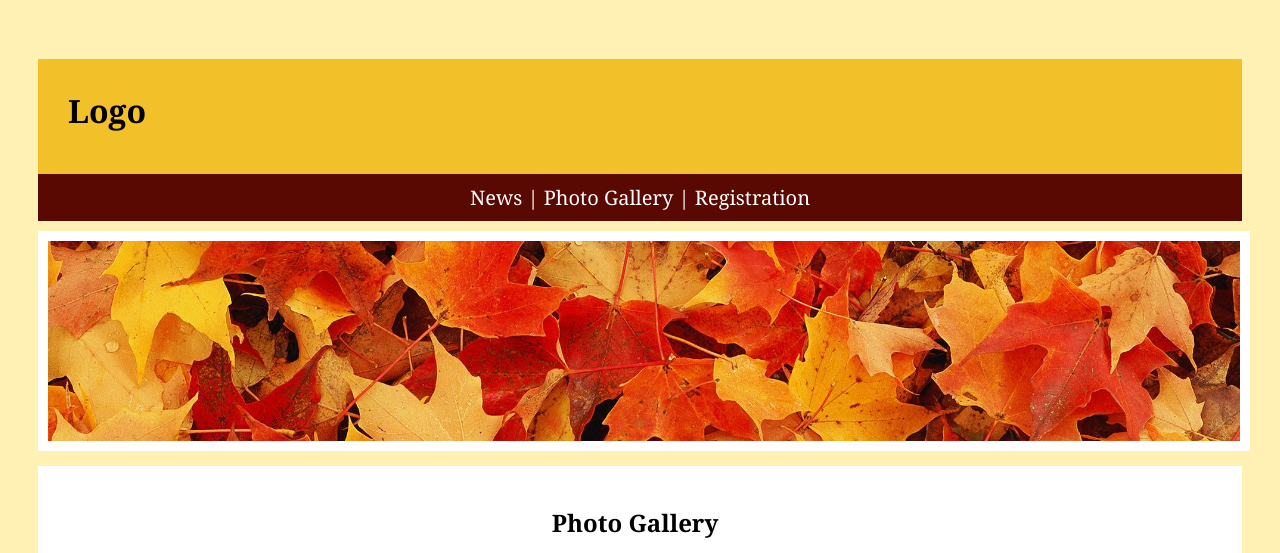
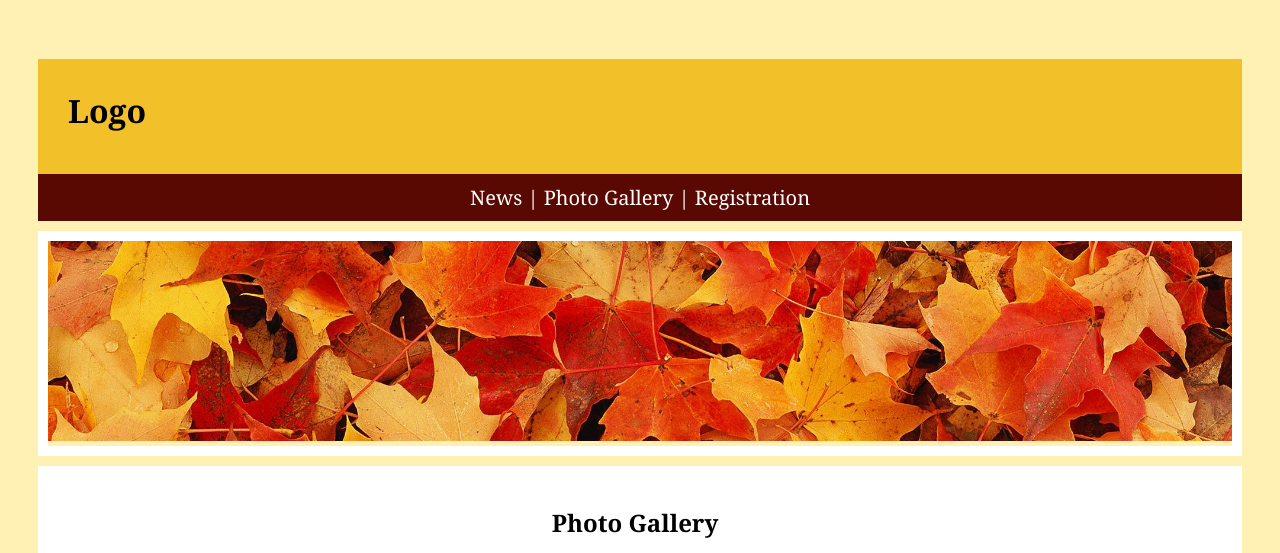
Before and after one commit to noea7/WebAssignments, a plain HTML site: page 0-mandatory-html-assignment/photo_gallery.html in a window 1280 px wide. Shown: the top 553 px of the page. Drawn offline with Linux system fonts and the light colour scheme.

Commit message:
Fixed header image width issue

```diff
--- a/0-mandatory-html-assignment/app.css
+++ b/0-mandatory-html-assignment/app.css
@@ -30,13 +30,18 @@ a {
     color: rgb(255, 255, 255);
 }
 
+div.secondheader {
+    /* margin-right: 15px; */
+    margin-top: 10px;
+    margin-bottom: 10px;
+    border: 10px solid white;
+}
+
 img.secondheader {
     height: 200px;
-    width: 99%;
+    width: 100%;
     object-fit: cover;
-    border: 10px solid white;
-    margin-top: 10px;
-    margin-bottom: 10px;
+
 
 }
 
--- a/0-mandatory-html-assignment/photo_gallery.html
+++ b/0-mandatory-html-assignment/photo_gallery.html
@@ -21,7 +21,11 @@
         </nav>
 
     </header>
-    <header><img src="/autum_large.jpg" alt="Picture of autumn leaves" class="secondheader"></header>
+    <header>
+        <div class="secondheader">
+        <img src="/autum_large.jpg" alt="Picture of autumn leaves" class="secondheader">
+        </div>
+    </header>
     <main class="gallery">
         <h2 style="text-align: center;">Photo Gallery</h2>
         <div class="gallery">
```
Also changed, not shown: 0-mandatory-html-assignment/index.html (+3 -1 lines), 0-mandatory-html-assignment/registration.html (+3 -1 lines).
